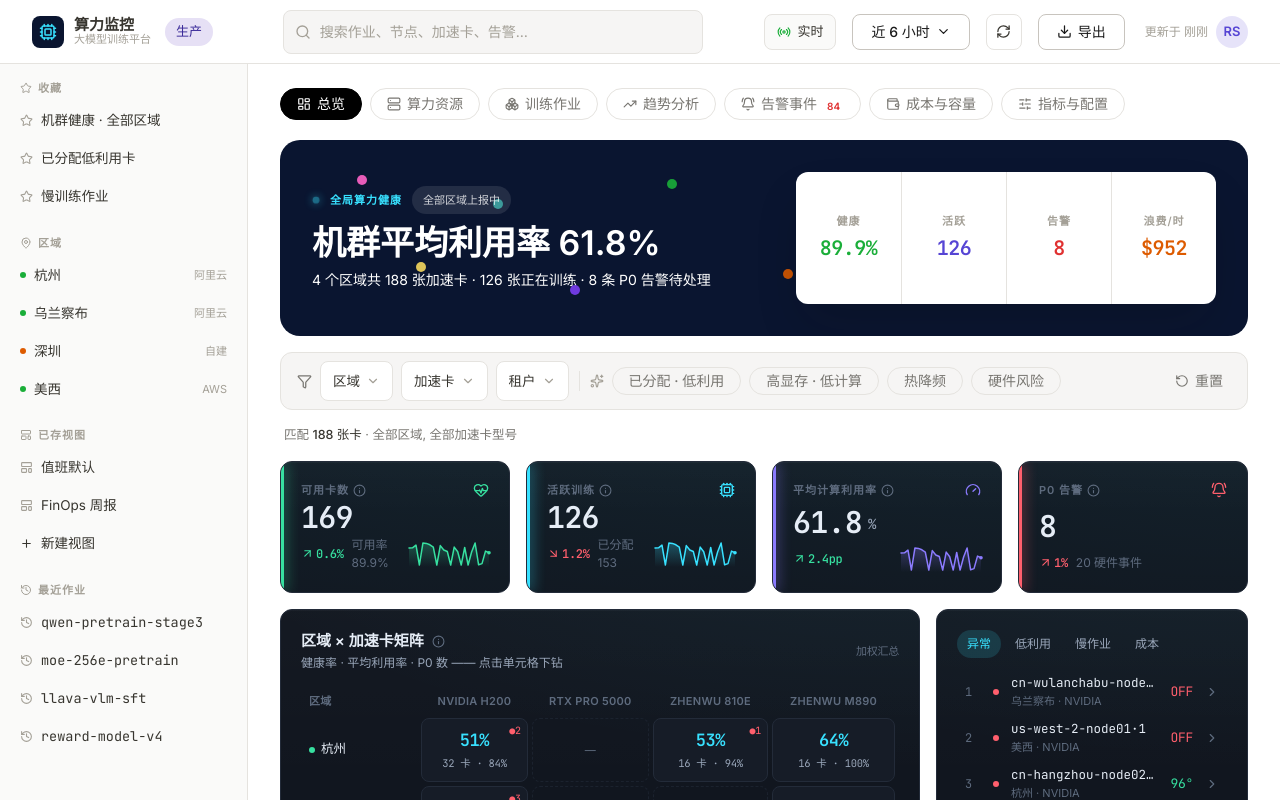
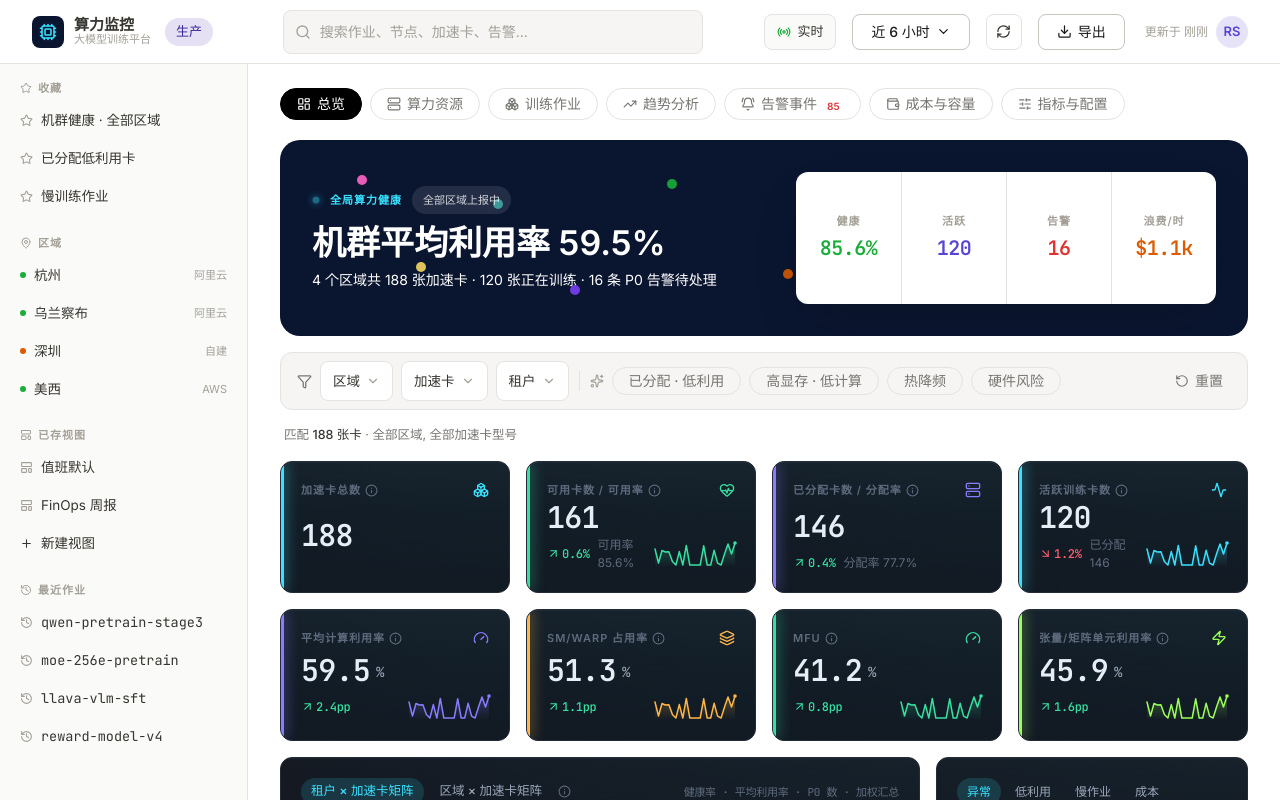
Before and after one commit to zagoo/monitor, a Vue app: page / in a window 1280 px wide. Built offline with nearby package versions, Linux system fonts and the light colour scheme.

Commit message:
Adjust the display of metrics on the overview and card detail pages.

```diff
--- a/src/components/common/KpiCard.vue
+++ b/src/components/common/KpiCard.vue
@@ -1,10 +1,10 @@
 <script setup>
 import { computed } from 'vue'
-import { HeartPulse, Cpu, Gauge, BellRing, Activity, ArrowUpRight, ArrowDownRight } from 'lucide-vue-next'
+import { HeartPulse, Cpu, Gauge, BellRing, Activity, Layers, Boxes, Zap, Server, ArrowUpRight, ArrowDownRight } from 'lucide-vue-next'
 import Sparkline from './Sparkline.vue'
 import MetricTooltip from './MetricTooltip.vue'
 
-const ICONS = { HeartPulse, Cpu, Gauge, BellRing, Activity }
+const ICONS = { HeartPulse, Cpu, Gauge, BellRing, Activity, Layers, Boxes, Zap, Server }
 
 // Dark industrial-cyber KPI tile (PRD §12.3.4) used on the Overview hero row.
 const props = defineProps({
--- a/src/components/drawers/AcceleratorDrawer.vue
+++ b/src/components/drawers/AcceleratorDrawer.vue
@@ -8,6 +8,7 @@
 import Drawer from '../common/Drawer.vue'
 import LineChart from '../common/LineChart.vue'
 import StatusBadge from '../common/StatusBadge.vue'
+import MetricTooltip from '../common/MetricTooltip.vue'
 
 const props = defineProps({ id: { type: String, required: true } })
 const emit = defineEmits(['close'])
@@ -73,6 +74,28 @@
       <Readout :icon="MemoryStick" label="显存" :value="a.mem_pct + '%'" color="#8b7bff" />
       <Readout :icon="Thermometer" label="温度" :value="a.temp_c + '°'" color="#ffb648" />
       <Readout :icon="Zap" label="功耗" :value="a.power_w + 'W'" color="#9cff57" />
+    </div>
+
+    <!-- efficiency metrics: SM occupancy · MFU · tensor utilization -->
+    <div class="grid grid-cols-3 gap-2">
+      <div class="rounded-lg border border-cyber-line bg-cyber-panel-2 p-2.5 text-center">
+        <div class="flex items-center justify-center gap-1 text-[10.5px] text-cyber-text-3">
+          SM/Warp 占用率 <MetricTooltip metric-id="expert.sm.occupancy.pct" icon-only dark />
+        </div>
+        <div class="cy-readout text-[16px] font-semibold mt-1" style="color:#ffb648">{{ a.sm_occupancy_pct }}%</div>
+      </div>
+      <div class="rounded-lg border border-cyber-line bg-cyber-panel-2 p-2.5 text-center">
+        <div class="flex items-center justify-center gap-1 text-[10.5px] text-cyber-text-3">
+          MFU <MetricTooltip metric-id="training.mfu.pct" icon-only dark />
+        </div>
+        <div class="cy-readout text-[16px] font-semibold mt-1" style="color:#37e0a0">{{ a.mfu_pct }}%</div>
+      </div>
+      <div class="rounded-lg border border-cyber-line bg-cyber-panel-2 p-2.5 text-center">
+        <div class="flex items-center justify-center gap-1 text-[10.5px] text-cyber-text-3">
+          张量/矩阵单元利用率 <MetricTooltip metric-id="accelerator.utilization.tensor.pct" icon-only dark />
+        </div>
+        <div class="cy-readout text-[16px] font-semibold mt-1" style="color:#8b7bff">{{ a.tensor_pct }}%</div>
+      </div>
     </div>
 
     <!-- core curves -->
--- a/src/components/pages/OverviewPage.vue
+++ b/src/components/pages/OverviewPage.vue
@@ -11,7 +11,13 @@
 import MetricTooltip from '../common/MetricTooltip.vue'
 
 const m = useMonitor()
-const { state, kpis, regionModelMatrix, topN, timeline } = m
+const { state, kpis, regionModelMatrix, tenantModelMatrix, topN, timeline } = m
+
+// matrix tab: tenant (default) | region
+const matrixTab = ref('tenant')
+const matrix = computed(() => (matrixTab.value === 'tenant' ? tenantModelMatrix.value : regionModelMatrix.value))
+function rowName(row) { return matrixTab.value === 'tenant' ? row.tenant.name : row.region.region_name }
+function rowDot(row) { return matrixTab.value === 'tenant' ? '#38e1ff' : (row.region.status === 'online' ? '#37e0a0' : '#ffb648') }
 
 const fmt = (n) => n >= 1000 ? (n / 1000).toFixed(n >= 10000 ? 0 : 1) + 'k' : `${n}`
 
@@ -38,7 +44,8 @@
 function openCell(cell) {
   if (cell.empty) return
   m.resetFilters()
-  m.rawState.filters.region_ids = [cell.region_id]
+  if (matrixTab.value === 'tenant') m.rawState.filters.tenant_ids = [cell.tenant_id]
+  else m.rawState.filters.region_ids = [cell.region_id]
   m.rawState.filters.accelerator_models = [cell.model]
   m.setTab('resources')
 }
@@ -87,16 +94,25 @@
 
     <FilterBar />
 
-    <!-- ── KPI Cards row (dark cyber) ── -->
+    <!-- ── KPI Cards · two rows of four (dark cyber) ── -->
     <section class="grid grid-cols-1 sm:grid-cols-2 xl:grid-cols-4 gap-4">
-      <KpiCard label="可用卡数" :value="kpis.healthy" :sub="'可用率 ' + kpis.availability_pct + '%'"
+      <KpiCard label="加速卡总数" :value="kpis.total"
+        icon="Boxes" accent="#38e1ff" metric-id="fleet.cards.total" />
+      <KpiCard label="可用卡数 / 可用率" :value="kpis.healthy" :sub="'可用率 ' + kpis.availability_pct + '%'"
         icon="HeartPulse" accent="#37e0a0" :spark="heroSpark" :delta="0.6" delta-good="up" metric-id="fleet.cards.available" />
-      <KpiCard label="活跃训练" :value="kpis.active" :sub="'已分配 ' + kpis.allocated"
-        icon="Cpu" accent="#38e1ff" :spark="heroSpark.map(v => v*0.9)" :delta="-1.2" delta-good="up" metric-id="fleet.cards.active" />
+      <KpiCard label="已分配卡数 / 分配率" :value="kpis.allocated" :sub="'分配率 ' + kpis.allocation_pct + '%'"
+        icon="Server" accent="#8b7bff" :delta="0.4" delta-good="up" metric-id="fleet.cards.allocated" />
+      <KpiCard label="活跃训练卡数" :value="kpis.active" :sub="'已分配 ' + kpis.allocated"
+        icon="Activity" accent="#38e1ff" :spark="heroSpark.map(v => v*0.9)" :delta="-1.2" delta-good="up" metric-id="fleet.cards.active" />
+
       <KpiCard label="平均计算利用率" :value="kpis.avg_util" unit="%"
         icon="Gauge" accent="#8b7bff" :spark="heroSpark" :delta="2.4" delta-good="up" metric-id="fleet.util.compute.avg" />
-      <KpiCard label="P0 告警" :value="kpis.p0" :sub="kpis.hw_err + ' 硬件事件'"
-        icon="BellRing" :accent="kpis.p0 ? '#ff5f6d' : '#37e0a0'" :delta="kpis.p0 ? 1 : 0" delta-good="down" metric-id="alerts.p0.count" />
+      <KpiCard label="SM/Warp 占用率" :value="kpis.avg_sm" unit="%"
+        icon="Layers" accent="#ffb648" :spark="heroSpark.map(v => v*0.8)" :delta="1.1" delta-good="up" metric-id="expert.sm.occupancy.pct" />
+      <KpiCard label="MFU" :value="kpis.avg_mfu" unit="%"
+        icon="Gauge" accent="#37e0a0" :spark="heroSpark.map(v => v*0.6)" :delta="0.8" delta-good="up" metric-id="training.mfu.pct" />
+      <KpiCard label="张量/矩阵单元利用率" :value="kpis.avg_tensor" unit="%"
+        icon="Zap" accent="#9cff57" :spark="heroSpark.map(v => v*0.85)" :delta="1.6" delta-good="up" metric-id="accelerator.utilization.tensor.pct" />
     </section>
 
     <!-- ── Matrix + TopN row ── -->
@@ -104,33 +120,39 @@
       <!-- Region × Model matrix -->
       <div class="cy-panel xl:col-span-8 p-5">
         <div class="flex items-center justify-between mb-4">
-          <div>
-            <h3 class="text-[15px] font-semibold text-cyber-text flex items-center gap-2">
-              区域 × 加速卡矩阵
-              <MetricTooltip metric-id="accelerator.utilization.compute.pct" icon-only dark />
-            </h3>
-            <p class="text-[12px] text-cyber-text-2 mt-0.5">健康率 · 平均利用率 · P0 数 —— 点击单元格下钻</p>
+          <div class="flex items-center gap-1.5 flex-wrap">
+            <button
+              class="px-2.5 h-7 rounded-full text-[12.5px] font-medium transition-colors"
+              :class="matrixTab === 'tenant' ? 'bg-cyber-cyan/15 text-cyber-cyan' : 'text-cyber-text-2 hover:text-cyber-text'"
+              @click="matrixTab = 'tenant'"
+            >租户 × 加速卡矩阵</button>
+            <button
+              class="px-2.5 h-7 rounded-full text-[12.5px] font-medium transition-colors"
+              :class="matrixTab === 'region' ? 'bg-cyber-cyan/15 text-cyber-cyan' : 'text-cyber-text-2 hover:text-cyber-text'"
+              @click="matrixTab = 'region'"
+            >区域 × 加速卡矩阵</button>
+            <MetricTooltip metric-id="accelerator.utilization.compute.pct" icon-only dark />
           </div>
-          <span class="text-[11px] text-cyber-text-3 cy-readout">加权汇总</span>
+          <span class="text-[11px] text-cyber-text-3 cy-readout">健康率 · 平均利用率 · P0 数 · 加权汇总</span>
         </div>
 
         <div class="overflow-x-auto scroll-thin on-dark">
           <table class="w-full border-separate border-spacing-1">
             <thead>
               <tr>
-                <th class="text-left text-[11px] font-semibold uppercase tracking-wide text-cyber-text-3 pl-1 pb-1 w-28">区域</th>
-                <th v-for="mod in regionModelMatrix.models" :key="mod.model"
+                <th class="text-left text-[11px] font-semibold uppercase tracking-wide text-cyber-text-3 pl-1 pb-1 w-28">{{ matrixTab === 'tenant' ? '租户' : '区域' }}</th>
+                <th v-for="mod in matrix.models" :key="mod.model"
                   class="text-[11px] font-semibold uppercase tracking-wide text-cyber-text-3 pb-1 px-1 text-center">
                   {{ mod.label.replace(' Blackwell','').replace(' PPU','') }}
                 </th>
               </tr>
             </thead>
             <tbody>
-              <tr v-for="row in regionModelMatrix.rows" :key="row.region.region_id">
+              <tr v-for="(row, ri) in matrix.rows" :key="ri">
                 <td class="text-[12.5px] text-cyber-text pl-1 pr-2 whitespace-nowrap">
                   <div class="flex items-center gap-1.5">
-                    <span class="h-1.5 w-1.5 rounded-full" :style="{ background: row.region.status==='online' ? '#37e0a0' : '#ffb648' }" />
-                    {{ row.region.region_name }}
+                    <span class="h-1.5 w-1.5 rounded-full" :style="{ background: rowDot(row) }" />
+                    {{ rowName(row) }}
                   </div>
                 </td>
                 <td v-for="cell in row.cells" :key="cell.model" class="p-0">
--- a/src/data/generate.js
+++ b/src/data/generate.js
@@ -105,6 +105,11 @@
         const power = clamp((util / 100) * meta.power_limit_w * between(0.85, 1.02) + between(20, 60), 25, meta.power_limit_w)
         const xid = health === 'critical' && meta.vendor === 'nvidia' ? Math.floor(between(1, 4)) : 0
         const ecc = health === 'critical' ? Math.floor(between(0, 2)) : 0
+        // efficiency metrics (tensor util ≤ compute util; MFU lower still; SM occupancy)
+        const active = allocated && util > 25
+        const tensor = allocated ? clamp(util * between(0.6, 0.92), 0, 99) : 0
+        const sm = active ? between(34, 82) : (allocated ? between(8, 24) : between(1, 6))
+        const mfu = active ? clamp(util * between(0.45, 0.72), 8, 65) : (allocated ? between(2, 10) : 0)
         accelerators.push({
           accelerator_id: `acc-${(++_accId).toString().padStart(4, '0')}`,
           uuid: `GPU-${Math.floor(between(1e6, 9e6)).toString(16)}`,
@@ -127,6 +132,9 @@
           util_pct: +util.toFixed(1),
           mem_pct: +memUsed.toFixed(1),
           mem_bw_pct: +clamp(util * between(0.7, 1.1), 0, 99).toFixed(1),
+          tensor_pct: +tensor.toFixed(1),
+          sm_occupancy_pct: +sm.toFixed(1),
+          mfu_pct: +mfu.toFixed(1),
           temp_c: +temp.toFixed(0),
           power_w: +power.toFixed(0),
           xid_errors: xid,
@@ -201,6 +209,10 @@
       a.util_pct = +drift(a.util_pct, a.util_pct < 20 ? 1 : 35, a.util_pct < 20 ? 22 : 98, 3.5).toFixed(1)
       a.mem_pct = +drift(a.mem_pct, 4, 98, 1.8).toFixed(1)
       a.mem_bw_pct = +clamp(a.util_pct * between(0.7, 1.05), 0, 99).toFixed(1)
+      a.tensor_pct = +clamp(a.util_pct * between(0.6, 0.92), 0, 99).toFixed(1)
+      const act = a.util_pct > 25
+      a.sm_occupancy_pct = +drift(a.sm_occupancy_pct, act ? 30 : 4, act ? 86 : 26, 2.4).toFixed(1)
+      a.mfu_pct = +clamp(a.util_pct * between(0.45, 0.72), act ? 8 : 1, 65).toFixed(1)
     }
     a.temp_c = Math.round(drift(a.temp_c, 32, 96, 1.4))
     a.power_w = Math.round(drift(a.power_w, 25, a.power_limit_w, 18))
--- a/src/store/useMonitor.js
+++ b/src/store/useMonitor.js
@@ -71,6 +71,9 @@
     .filter((j) => j.status === 'running')
     .reduce((s, j) => s + j.tokens_per_s, 0)
   const idleCards = accs.filter((a) => !a.allocated || a.util_pct < 20).length
+  const allocatedCards = accs.filter((a) => a.allocated)
+  const activeCards = accs.filter((a) => a.allocated && a.util_pct > 25)
+  const avg = (arr, key) => (arr.length ? arr.reduce((s, a) => s + a[key], 0) / arr.length : 0)
   return {
     total: accs.length,
     healthy,
@@ -81,6 +84,9 @@
     active,
     avg_util: +(sumUtil / (allocated || 1)).toFixed(1),
     avg_mem: +(sumMem / memCap).toFixed(1),
+    avg_sm: +avg(allocatedCards, 'sm_occupancy_pct').toFixed(1),
+    avg_mfu: +avg(activeCards, 'mfu_pct').toFixed(1),
+    avg_tensor: +avg(allocatedCards, 'tensor_pct').toFixed(1),
     p0,
     hw_err: hwErr,
     thermal,
@@ -111,6 +117,31 @@
       }
     })
     return { region: r, cells }
+  })
+  return { models, rows }
+})
+
+// ── Derived: Tenant × Model matrix ──
+const tenantModelMatrix = computed(() => {
+  const models = ACCELERATOR_TYPES
+  const rows = TENANTS.map((t) => {
+    const cells = models.map((m) => {
+      const cards = filteredAccelerators.value.filter((a) => a.tenant_id === t.tenant_id && a.model === m.model)
+      if (!cards.length) return { model: m.model, empty: true }
+      const healthy = cards.filter((c) => c.health_status === 'healthy').length
+      const avgUtil = cards.reduce((s, c) => s + (c.allocated ? c.util_pct : 0), 0) / cards.length
+      const p0 = cards.filter((c) => c.offline || c.xid_errors > 0 || c.ecc_errors > 0).length
+      return {
+        model: m.model,
+        empty: false,
+        count: cards.length,
+        health_pct: +((healthy / cards.length) * 100).toFixed(0),
+        avg_util: +avgUtil.toFixed(0),
+        p0,
+        tenant_id: t.tenant_id
+      }
+    })
+    return { tenant: t, cells }
   })
   return { models, rows }
 })
@@ -226,7 +257,7 @@
     rawState: state,
     REGIONS, ACCELERATOR_TYPES, TENANTS, TIME_RANGES,
     filteredAccelerators, filteredJobs,
-    kpis, regionModelMatrix, topN, timeline, costSummary, counts,
+    kpis, regionModelMatrix, tenantModelMatrix, topN, timeline, costSummary, counts,
     setTab, setTimeRange, toggleLive, toggleFilter, setPreset, resetFilters,
     openDrawer, closeDrawer, refresh, startLive, stopLive,
     clamp
```
